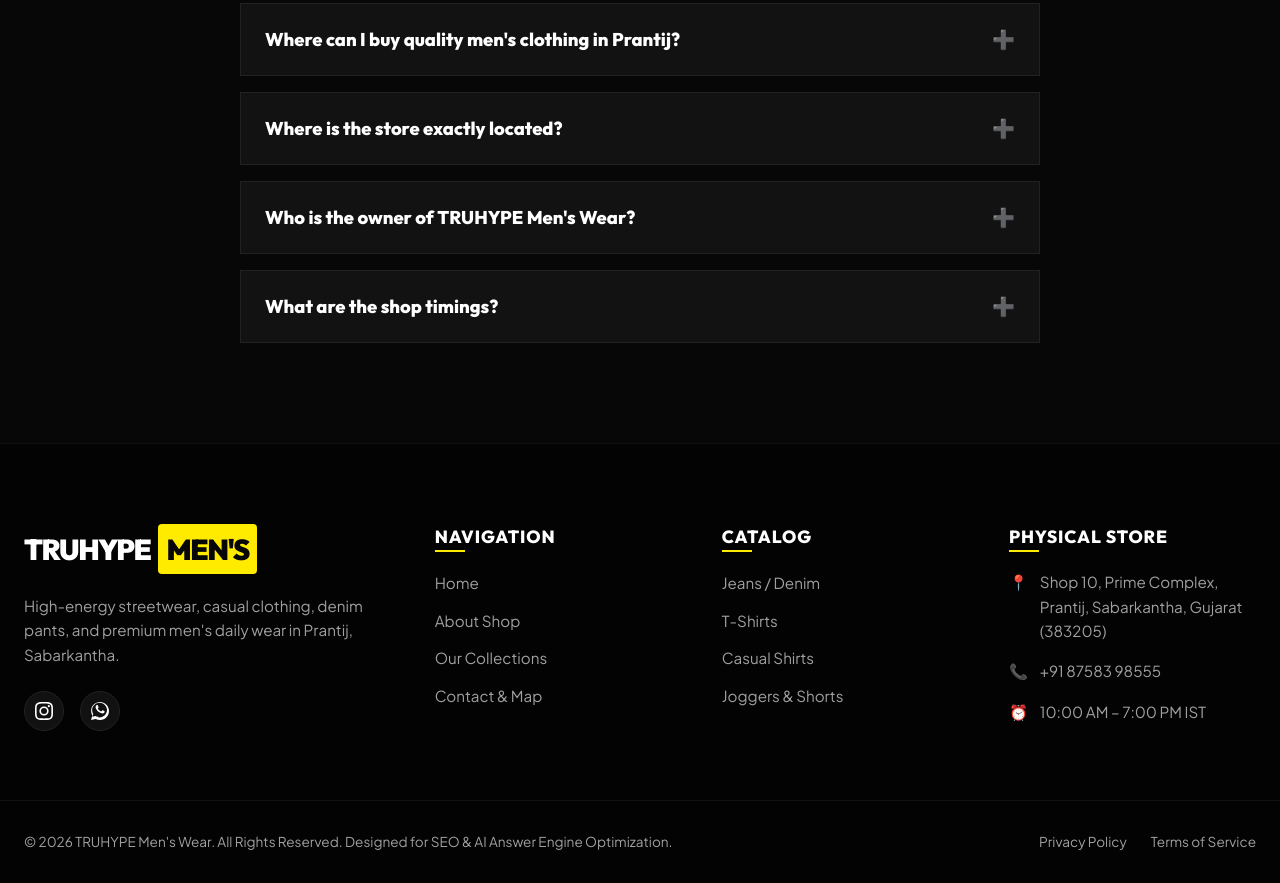
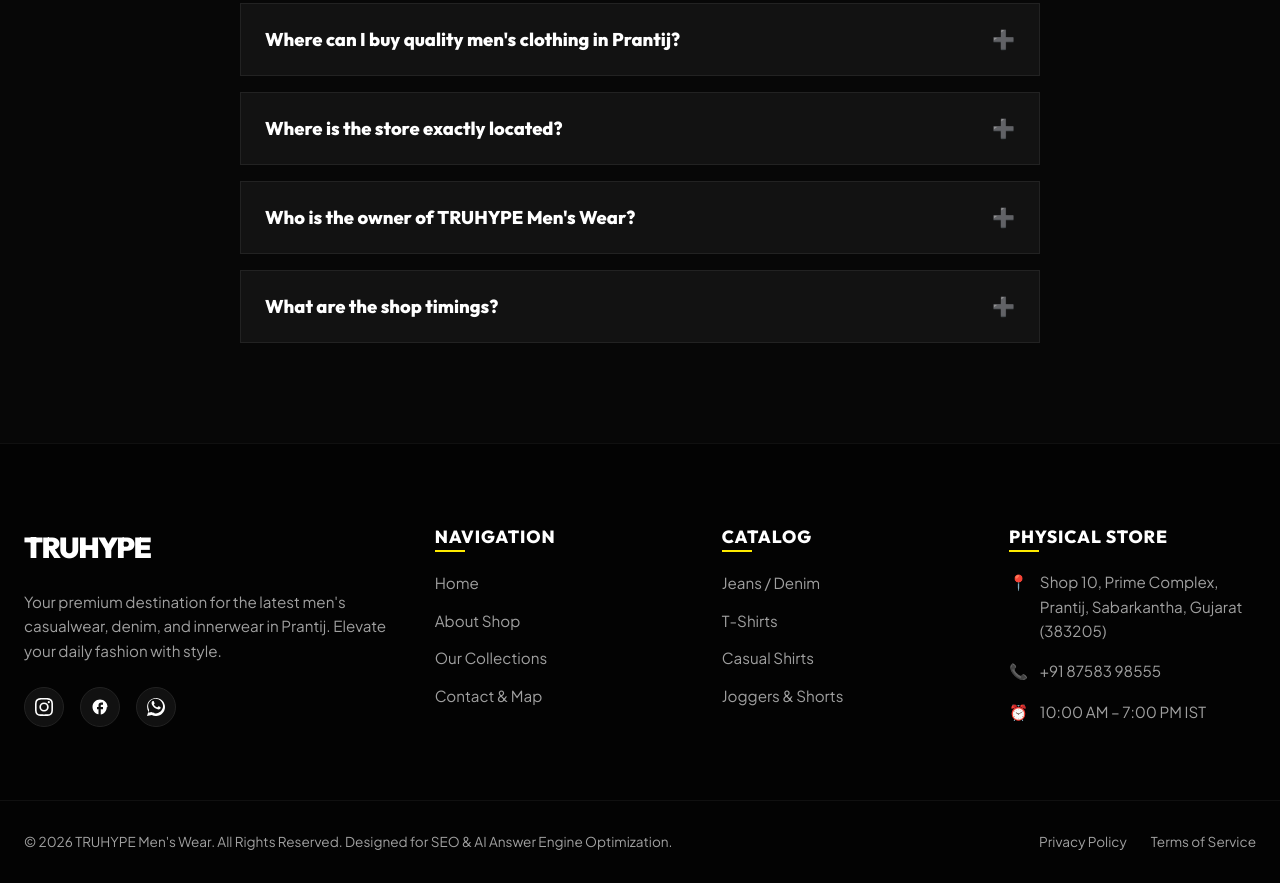
Before and after one commit to jin35h/truhype, a plain HTML site: page index.html in a window 1280 px wide. Shown: the part 7010-7893 px from the top of the page. Drawn offline with Linux system fonts and the light colour scheme.

Commit message:
Add files via upload

```diff
--- a/index.html
+++ b/index.html
@@ -81,7 +81,8 @@
           "closes": "19:00"
         },
         "sameAs": [
-          "https://www.instagram.com/truhype_clothing_store/"
+          "https://www.instagram.com/truhype_clothing_store/",
+          "https://www.facebook.com/truhypeprantij"
         ],
         "founder": {
           "@type": "Person",
@@ -910,6 +911,7 @@
                 <h4>Inquiries & WhatsApp</h4>
                 <p>Call / WhatsApp: <a href="tel:+918758398555">+91 87583 98555</a> (Dixarth Patel)</p>
                 <p>Instagram DM: <a href="https://ig.me/m/truhype_clothing_store" target="_blank">@truhype_clothing_store</a></p>
+                <p>Facebook Page: <a href="https://www.facebook.com/truhypeprantij" target="_blank">truhypeprantij</a></p>
               </div>
             </div>
 
@@ -1028,13 +1030,14 @@
               <span>➕</span>
             </button>
             <div class="faq-content">
-              <p>TRUHYPE Men's Wear is open seven days a week, from 10:00 AM in the morning until 7:00 PM in the evening, providing ample time for shopping after college or work.</p>
+              <p>TRUHYPE Men's Wear is open seven days a week, from 10:00 AM to 7:00 PM IST.</p>
             </div>
           </div>
 
         </div>
       </div>
     </section>
+
   </main>
 
   <!-- FOOTER -->
@@ -1042,17 +1045,18 @@
     <div class="container footer-grid">
 
       <!-- Brand column -->
-      <div class="footer-brand">
-        <a href="#home" class="logo" style="margin-bottom: 20px;">
-          TRUHYPE<span>MEN'S</span>
-        </a>
-        <p class="footer-desc">
-          High-energy streetwear, casual clothing, denim pants, and premium men's daily wear in Prantij, Sabarkantha.
-        </p>
+      <div class="footer-col footer-brand">
+        <div class="logo">TRUHYPE</div>
+        <p class="footer-desc">Your premium destination for the latest men's casualwear, denim, and innerwear in Prantij. Elevate your daily fashion with style.</p>
         <div class="footer-socials">
           <a href="https://www.instagram.com/truhype_clothing_store/" target="_blank" class="social-link" aria-label="Instagram">
             <svg width="18" height="18" viewBox="0 0 24 24" fill="currentColor">
-              <path d="M12 2.163c3.204 0 3.584.012 4.85.07 3.252.148 4.771 1.691 4.919 4.919.058 1.265.069 1.645.069 4.849 0 3.205-.012 3.584-.069 4.849-.149 3.225-1.664 4.771-4.919 4.919-1.266.058-1.644.07-4.85.07-3.204 0-3.584-.012-4.849-.07-3.26-.149-4.771-1.699-4.919-4.92-.058-1.265-.07-1.644-.07-4.849 0-3.204.013-3.583.07-4.849.149-3.227 1.664-4.771 4.919-4.919 1.266-.057 1.645-.069 4.849-.069zM12 0C8.741 0 8.333.014 7.053.072 2.695.272.273 2.69.073 7.051.014 8.333 0 8.741 0 12c0 3.259.014 3.668.072 4.948.2 4.358 2.618 6.78 6.98 6.98 1.281.058 1.689.072 4.948.072 3.259 0 3.668-.014 4.948-.072 4.354-.2 6.782-2.618 6.979-6.98.059-1.28.073-1.689.073-4.948 0-3.259-.014-3.667-.072-4.947-.196-4.354-2.617-6.78-6.979-6.98C15.668.014 15.259 0 12 0zm0 5.838a6.162 6.162 0 1 0 0 12.324 6.162 6.162 0 0 0 0-12.324zM12 16a4 4 0 1 1 0-8 4 4 0 0 1 0 8zm6.406-11.845a1.44 1.44 0 1 0 0 2.881 1.44 1.44 0 0 0 0-2.881z"/>
+              <path d="M12 2.163c3.204 0 3.584.012 4.85.07 3.252.148 4.771 1.691 4.919 4.919.058 1.265.069 1.645.069 4.849 0 3.205-.012 3.584-.069 4.849-.149 3.225-1.664 4.771-4.919 4.919-1.266.058-1.644.07-4.85.07-3.204 0-3.584-.012-4.849-.07-3.26-.149-4.771-1.699-4.919-4.92-.058-1.265-.07-1.644-.07-4.849 0-3.204.013-3.583.07-4.849.149-3.227 1.664-4.771 4.919-4.919 1.266-.057 1.645-.069 4.849-.069zM12 0C8.741 0 8.333.014 7.053.072 2.695.272.273 2.69.073 7.051.014 8.333 0 8.741 0 12c0 3.259.014 3.668.072 4.948.2 4.358 2.618 6.78 6.98 6.98 1.281.058 1.689.072 4.948.072 3.259 0 3.668-.014 4.948-.072 4.354-.2 6.782-2.618 6.979-6.98.059-1.28.073-1.689.073-4.948 0-3.259-.014-3.667-.072-4.947-.196-4.354-2.617-6.78-6.979-6.98C15.668.014 15.259 0 12 0zm0 5.838a6.162 6.162 0 1 0 0 12.324 6.162 6.002 0 0 0 0-12.324zM12 16a4 4 0 1 1 0-8 4 4 0 0 1 0 8zm6.406-11.845a1.44 1.44 0 1 0 0 2.881 1.44 1.44 0 0 0 0-2.881z"/>
+            </svg>
+          </a>
+          <a href="https://www.facebook.com/truhypeprantij" target="_blank" class="social-link" aria-label="Facebook">
+            <svg width="18" height="18" viewBox="0 0 24 24" fill="currentColor">
+              <path d="M22 12c0-5.52-4.48-10-10-10S2 6.48 2 12c0 4.84 3.44 8.87 8 9.8V15H8v-3h2V9.5C10 7.57 11.57 6 13.5 6H16v3h-2c-.55 0-1 .45-1 1v2h3v3h-3v6.95c4.56-.93 8-4.96 8-9.75z"/>
             </svg>
           </a>
           <a href="https://wa.me/918758398555" target="_blank" class="social-link" aria-label="WhatsApp">
```
Also changed, not shown: llms-full.txt, llms.txt.
